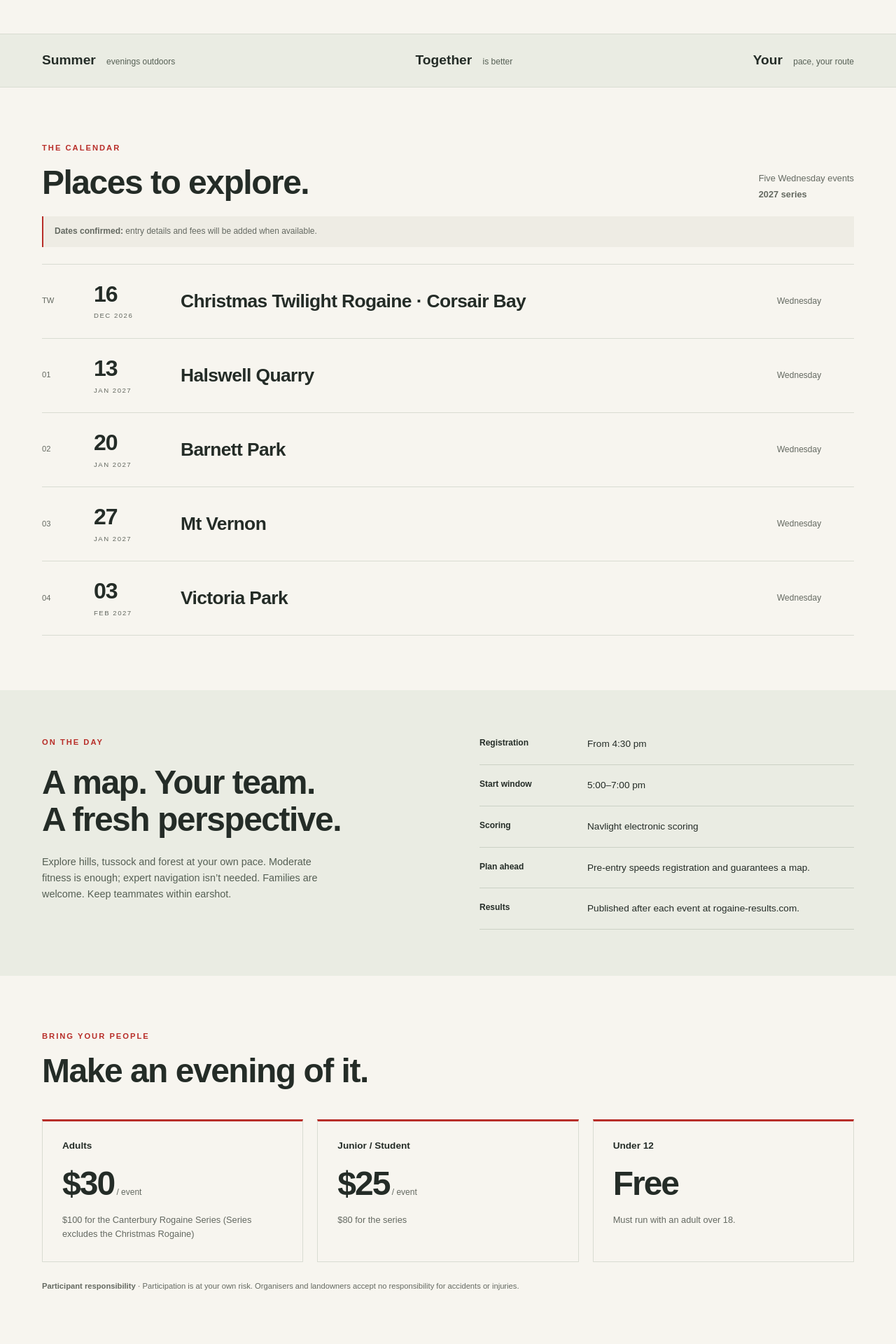
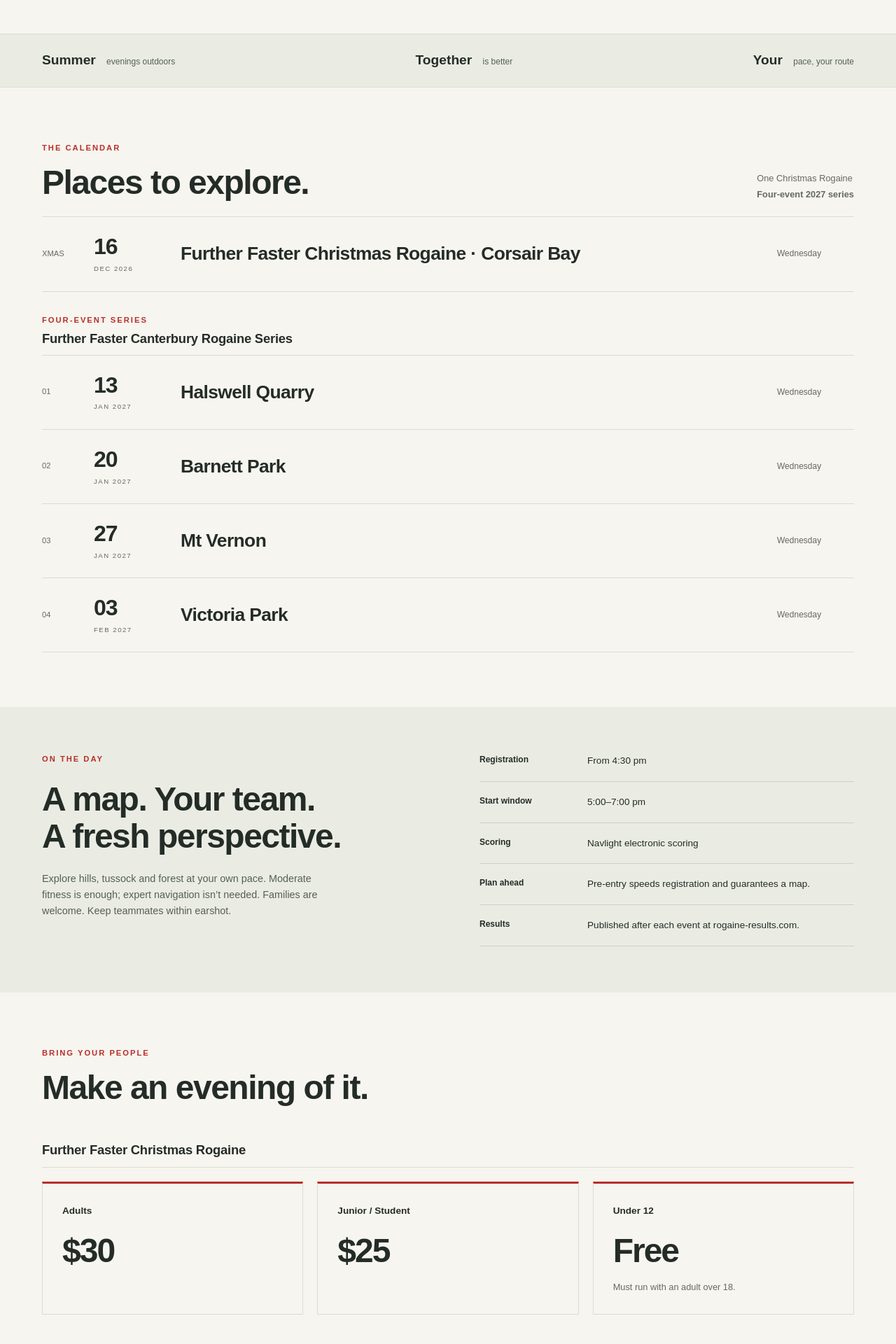
Before and after one commit to canterbury-rogaine/canterbury-rogaine-site, a Jekyll site: the page built from index.md, in a window 1280 px wide. Shown: the part 731-2651 px from the top of the page at 70% size. Built offline with Jekyll 4.4.1, drawn with Linux system fonts in a browser that asks for light colours; some of the changed text lies outside the part shown.

Commit message:
Add christmas pricing

```diff
--- a/assets/css/style.css
+++ b/assets/css/style.css
@@ -316,15 +316,6 @@ h1 em {
   margin-bottom:14px
 }
 
-.date-note {
-  font-size:.75rem;
-  color:var(--muted);
-  margin:0 0 24px;
-  padding:12px 16px;
-  background:#eeece4;
-  border-left:2px solid var(--red)
-}
-
 .event {
   display:grid;
   grid-template-columns:50px 100px 1fr 110px;
@@ -370,6 +361,23 @@ h1 em {
 .event-day {
   font-size:.75rem;
   color:var(--muted)
+}
+
+.event-series-heading {
+  border-top:1px solid var(--line);
+  padding:32px 0 12px;
+  margin-top:0
+}
+
+.event-series-heading .eyebrow {
+  margin-bottom:8px
+}
+
+.event-series-heading h3,
+.pricing-group-title {
+  margin:0;
+  font-size:1.15rem;
+  letter-spacing:-.2px
 }
 
 .details-section {
@@ -432,15 +440,29 @@ h1 em {
   margin-top:20px
 }
 
+.pricing-group {
+  margin-top:30px
+}
+
+.pricing-group+.pricing-group {
+  margin-top:52px
+}
+
+.pricing-group-title {
+  padding-bottom:14px;
+  border-bottom:1px solid var(--line)
+}
+
 .price-card {
   border:1px solid var(--line);
   border-top:3px solid var(--red);
   padding:28px
 }
 
-.price-card h3 {
+.price-card h3,
+.price-card h4 {
   font-size:.85rem;
-  margin-bottom:22px
+  margin:0 0 22px
 }
 
 .price {
@@ -910,7 +932,7 @@ h1 em {
     gap:40px
   }
   .event {
-    grid-template-columns:30px 80px 1fr 95px;
+    grid-template-columns:42px 80px 1fr 95px;
     gap:16px
   }
   .price-card {
@@ -1020,7 +1042,7 @@ h1 em {
     margin-bottom:22px
   }
   .event {
-    grid-template-columns:20px 65px 1fr;
+    grid-template-columns:36px 65px 1fr;
     gap:12px;
     padding-block:22px
   }
@@ -1054,7 +1076,8 @@ h1 em {
   .price-card {
     padding:24px
   }
-  .price-card h3 {
+  .price-card h3,
+  .price-card h4 {
     margin-bottom:18px
   }
   .price {
--- a/index.md
+++ b/index.md
@@ -34,10 +34,10 @@
 <div class="series-strip"><div class="container"><span><strong>Summer</strong> evenings outdoors</span><span><strong>Together</strong> is better</span><span><strong>Your</strong> pace, your route</span></div></div>
 
 <section id="events" class="section container" aria-labelledby="events-title">
-  <div class="section-heading"><div><p class="eyebrow">The calendar</p><h2 id="events-title">Places to explore.</h2></div><p>Five Wednesday events<br><strong>2027 series</strong></p></div>
-  <p class="date-note"><strong>Dates confirmed:</strong> entry details and fees will be added when available.</p>
+  <div class="section-heading"><div><p class="eyebrow">The calendar</p><h2 id="events-title">Places to explore.</h2></div><p>One Christmas Rogaine<br><strong>Four-event 2027 series</strong></p></div>
   <div class="event-list">
-    <article class="event"><span class="event-number">TW</span><div class="event-date"><strong>16</strong><span>DEC 2026</span></div><h3>Christmas Twilight Rogaine · Corsair Bay</h3><span class="event-day">Wednesday</span></article>
+    <article class="event"><span class="event-number">XMAS</span><div class="event-date"><strong>16</strong><span>DEC 2026</span></div><h3>Further Faster Christmas Rogaine · Corsair Bay</h3><span class="event-day">Wednesday</span></article>
+    <div class="event-series-heading"><p class="eyebrow">Four-event series</p><h3>Further Faster Canterbury Rogaine Series</h3></div>
     <article class="event"><span class="event-number">01</span><div class="event-date"><strong>13</strong><span>JAN 2027</span></div><h3>Halswell Quarry</h3><span class="event-day">Wednesday</span></article>
     <article class="event"><span class="event-number">02</span><div class="event-date"><strong>20</strong><span>JAN 2027</span></div><h3>Barnett Park</h3><span class="event-day">Wednesday</span></article>
     <article class="event"><span class="event-number">03</span><div class="event-date"><strong>27</strong><span>JAN 2027</span></div><h3>Mt Vernon</h3><span class="event-day">Wednesday</span></article>
@@ -52,10 +52,21 @@
 
 <section id="entry" class="section container" aria-labelledby="entry-title">
   <div class="section-heading"><div><p class="eyebrow">Bring your people</p><h2 id="entry-title">Make an evening of it.</h2></div></div>
-  <div class="price-grid">
-    <article class="price-card"><h3>Adults</h3><p class="price">$30<span> / event</span></p><p class="series-price">$100 for the Canterbury Rogaine Series (Series excludes the Christmas Rogaine)</p></article>
-    <article class="price-card"><h3>Junior / Student</h3><p class="price">$25<span> / event</span></p><p class="series-price">$80 for the series</p></article>
-    <article class="price-card"><h3>Under 12</h3><p class="price">Free</p><p class="series-price">Must run with an adult over 18.</p></article>
+  <div class="pricing-group">
+    <h3 class="pricing-group-title">Further Faster Christmas Rogaine</h3>
+    <div class="price-grid">
+      <article class="price-card"><h4>Adults</h4><p class="price">$30</p></article>
+      <article class="price-card"><h4>Junior / Student</h4><p class="price">$25</p></article>
+      <article class="price-card"><h4>Under 12</h4><p class="price">Free</p><p class="series-price">Must run with an adult over 18.</p></article>
+    </div>
+  </div>
+  <div class="pricing-group">
+    <h3 class="pricing-group-title">Further Faster Canterbury Rogaine Series</h3>
+    <div class="price-grid">
+      <article class="price-card"><h4>Adults</h4><p class="price">$30<span> / event</span></p><p class="series-price">$100 for the Canterbury Rogaine Series (Series excludes the Christmas Rogaine)</p></article>
+      <article class="price-card"><h4>Junior / Student</h4><p class="price">$25<span> / event</span></p><p class="series-price">$80 for the series</p></article>
+      <article class="price-card"><h4>Under 12</h4><p class="price">Free</p><p class="series-price">Must run with an adult over 18.</p></article>
+    </div>
   </div>
   <p class="responsibility"><strong>Participant responsibility</strong> · Participation is at your own risk. Organisers and landowners accept no responsibility for accidents or injuries.</p>
 </section>
```
Also changed, not shown: README.md.
